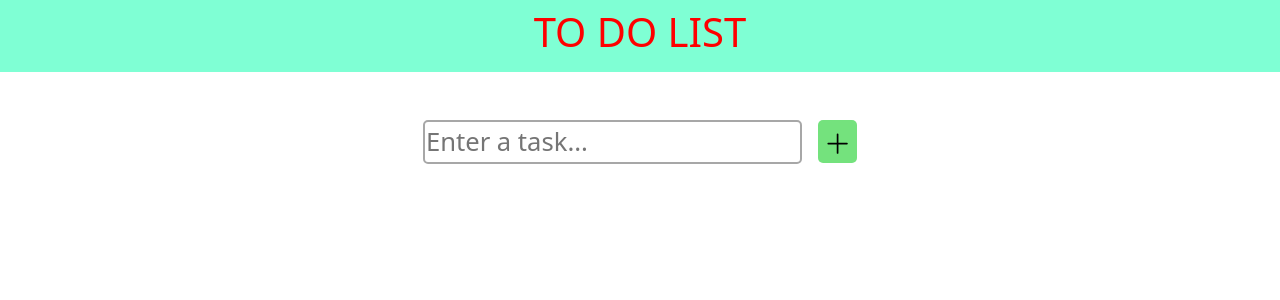
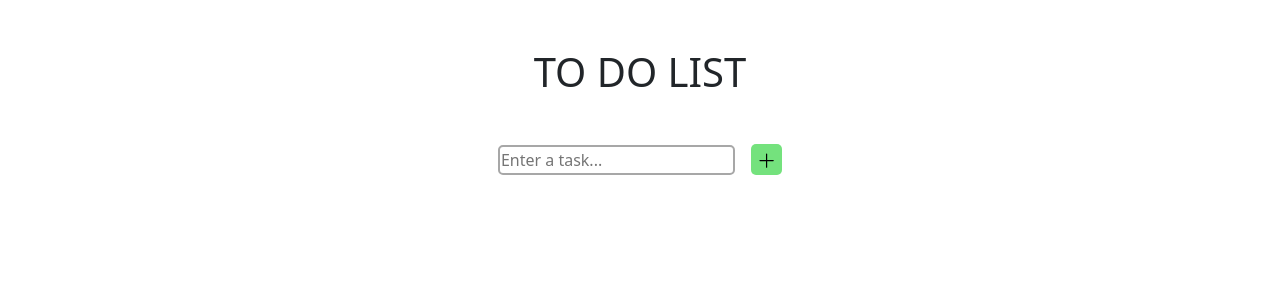
Before and after one commit to riccardospadon/to-do-list, a React (Create React App) app: page / in a window 1280 px wide. Shown: the top 300 px of the page. Built offline with nearby package versions, Linux system fonts and the light colour scheme.

Commit message:
ToDoList
- Deleted the navbar in top (useless for a To Do List)
- Fix some .scss

```diff
--- a/src/App.js
+++ b/src/App.js
@@ -5,7 +5,6 @@ import Main from './components/Main'
 function App() {
   return (
     <div className="App">
-      <Nav />
       <Main />
     </div>
   );
--- a/src/components/Main/index.jsx
+++ b/src/components/Main/index.jsx
@@ -56,6 +56,7 @@ export default function Main() {
   return (
     <>
       <Container className="mt-5">
+        <h1 className="mb-5">TO DO LIST</h1>
         <input
         className={cn(styles.input)}
           type="text"
--- a/src/components/Main/style.module.scss
+++ b/src/components/Main/style.module.scss
@@ -1,5 +1,5 @@
 .button {
-    font-size: 1.7rem;
+    font-size: 1.2rem;
     font-weight: bold;
     padding: 10px, 20px;
     border: none;
@@ -29,7 +29,7 @@
 }
 
 .input{
-    font-size: 1.6rem;
+    font-size: 1rem;
     padding: 1px;
     border: 2px solid #a7a7a7;
     border-radius: 5px;
--- a/src/components/Nav/index.jsx
+++ /dev/null
@@ -1,13 +0,0 @@
-import { Container, Navbar } from "react-bootstrap";
-import styles from './style.module.scss'
-import cn from 'classnames'
-
-export default function Nav(){
-    return(
-        <Navbar className={cn(styles.navBg, 'mb-2')}>
-            <Container className="justify-content-center">
-                <h1 className={cn(styles.colorTitle)}>TO DO LIST</h1>
-            </Container>
-        </Navbar>
-    )
-}
--- a/src/components/Nav/style.module.scss
+++ /dev/null
@@ -1,7 +0,0 @@
-.navBg {
-    background-color: aquamarine;
-}
-
-.colorTitle {
-    color: red;
-}
```
